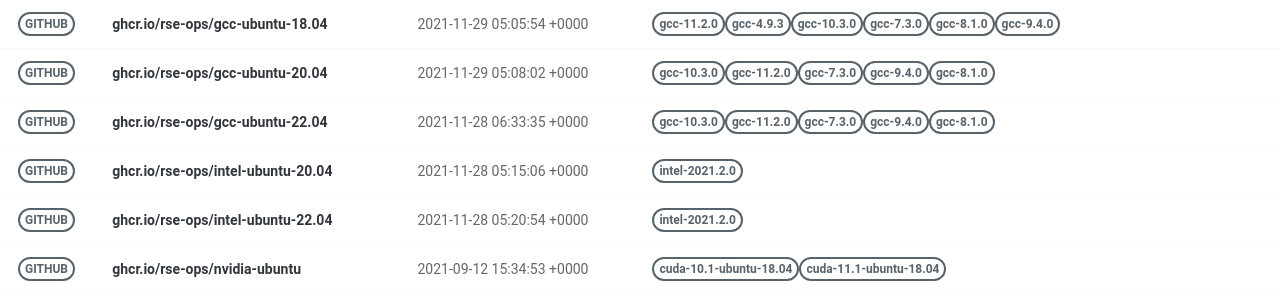
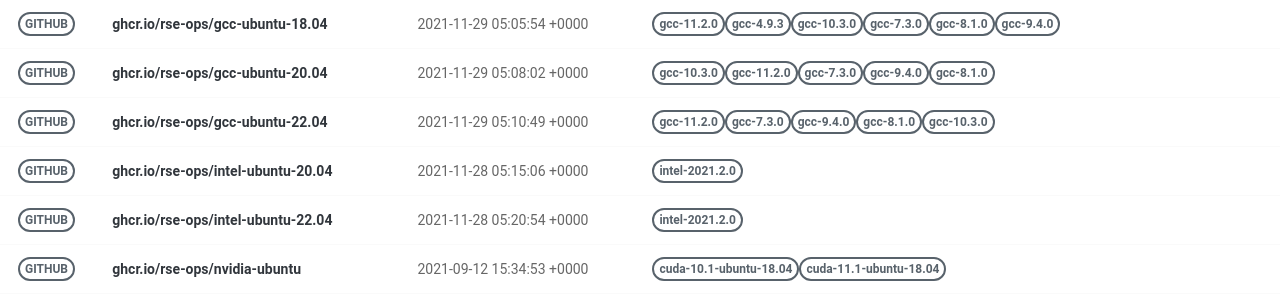
Before and after one commit to rse-ops/docker-images, a Jekyll site: the page built from pages/index.md, in a window 1280 px wide. Shown: the part 375-675 px from the top of the page. Built offline with Jekyll 4.4.1, drawn with Linux system fonts in a browser that asks for light colours; nearby versions of some CDN libraries.

Commit message:
Automated push to update library 2021-11-29

```diff
--- a/_library/ghcr.io-rse-ops-gcc-ubuntu-22.04.md
+++ b/_library/ghcr.io-rse-ops-gcc-ubuntu-22.04.md
@@ -1,14 +1,11 @@
 ---
 layout: container
 name: ghcr.io/rse-ops/gcc-ubuntu-22.04
-updated_at: 2021-11-28 06:33:35.039305
+updated_at: 2021-11-29 05:10:49.705918
 
 
 container_url: https://github.com/orgs/rse-ops/packages/container/package/gcc-ubuntu-22.04
 versions:
- - tag: gcc-10.3.0
-   dockerfile: https://github.com/rse-ops/docker-images/blob/main/ubuntu/gcc/Dockerfile
-   manifest: https://crane.ggcr.dev/manifest/ghcr.io/rse-ops/gcc-ubuntu-22.04:gcc-10.3.0
  - tag: gcc-11.2.0
    dockerfile: https://github.com/rse-ops/docker-images/blob/main/ubuntu/gcc/Dockerfile
    manifest: https://crane.ggcr.dev/manifest/ghcr.io/rse-ops/gcc-ubuntu-22.04:gcc-11.2.0
@@ -21,5 +18,8 @@ versions:
  - tag: gcc-8.1.0
    dockerfile: https://github.com/rse-ops/docker-images/blob/main/ubuntu/gcc/Dockerfile
    manifest: https://crane.ggcr.dev/manifest/ghcr.io/rse-ops/gcc-ubuntu-22.04:gcc-8.1.0
+ - tag: gcc-10.3.0
+   dockerfile: https://github.com/rse-ops/docker-images/blob/main/ubuntu/gcc/Dockerfile
+   manifest: https://crane.ggcr.dev/manifest/ghcr.io/rse-ops/gcc-ubuntu-22.04:gcc-10.3.0
 
 ---
```
